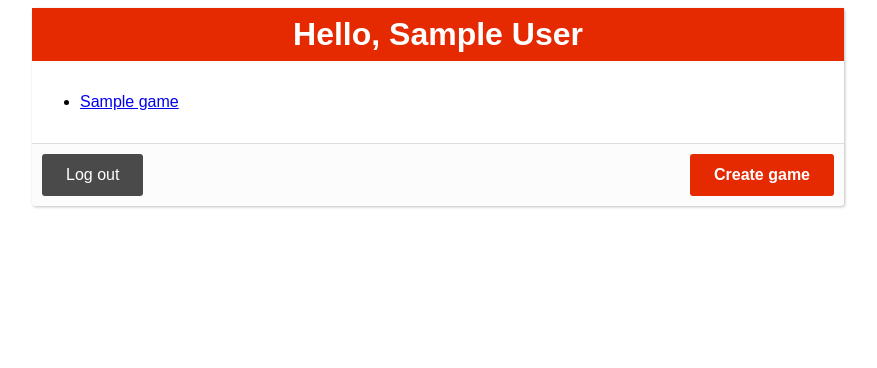
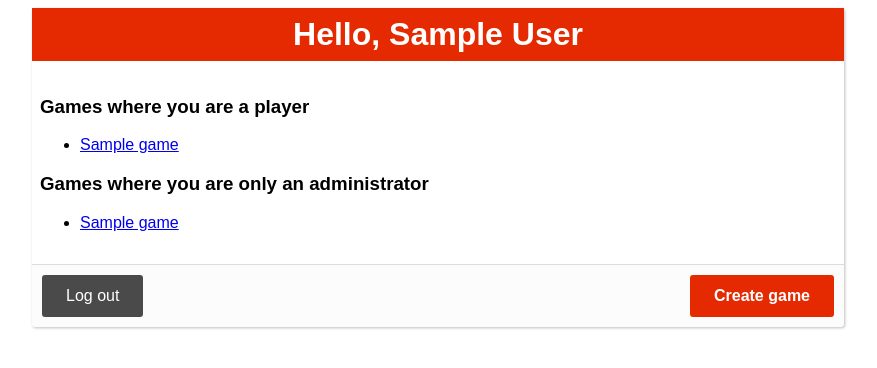
Before and after one commit to tecladocode/secret-santa, a Flask app: template templates/profile.jinja2 in a window 1280 px wide. Shown: the top 368 px of the page, without its empty margins (202-1079 px from the left). Run offline with Flask 2, Linux system fonts and the light colour scheme; the template is opened without the code that fills it: values that come from a table or form of the project are taken from there, others are empty; tables that the repository leaves empty hold one stand-in row (values such as "Sample post").

Commit message:
Added games owned to the player profile.

```diff
--- a/models/users/user.py
+++ b/models/users/user.py
@@ -48,9 +48,9 @@ class User(db.Model):
 
     @classmethod
     def register(cls, name, email, password):
-        user =  cls(name,
-                    email.lower(),
-                    hash_password(password))
+        user = cls(name,
+                   email.lower(),
+                   hash_password(password))
         user.save_to_db()
         return user
 
--- a/templates/profile.jinja2
+++ b/templates/profile.jinja2
@@ -7,6 +7,7 @@
 
     <div class="body">
         {% if user.associated | length %}
+        <h3>{{ localise('site-game_where_you_play') }}</h3>
         <ul>
             {% for association in user.associated %}
                 <li><a href="{{ url_for('game', name=association.game.name) }}">{{ association.game.name }}</a></li>
@@ -14,6 +15,15 @@
         </ul>
         {% else %}
             <p>{{ localise('site-no_games_yet') }}</p>
+        {% endif %}
+
+        {% if user.games_owned | length %}
+            <h3>{{ localise('site-game_where_you_adminstrator') }}</h3>
+            <ul>
+            {% for game in user.games_owned %}
+                <li><a href="{{ url_for('game', name=game.name) }}">{{ game.name }}</a></li>
+            {% endfor %}
+            </ul>
         {% endif %}
     </div>
     <div class="buttons">
--- a/translations/en-GB.json
+++ b/translations/en-GB.json
@@ -31,6 +31,8 @@
   "site-no_games_yet": "You don't have any games yet! Why not create one?",
   "site-form_owner_plays": "Leave this checked if you want to play too, or unchecked if you only want to manage the game",
   "site-no_players_yet": "No players have joined this game yet!",
+  "site-game_where_you_adminstrator": "Games where you are only an administrator",
+  "site-game_where_you_play": "Games where you are a player",
 
   "identity-need_logged_in": "You must be logged in before accessing that page.",
 
--- a/translations/es-ES.json
+++ b/translations/es-ES.json
@@ -36,6 +36,8 @@
   "site-no_games_yet": "Todavía no has creado ninguna partida! Quieres crear una?",
   "site-form_owner_plays": "Activa esto si quieres jugar tú tambien—o desactívalo para sólo ser un administrador de la partida",
   "site-no_players_yet": "Todavía no hay ningún jugador en esta partida.",
+  "site-game_where_you_adminstrator": "Partidas que sólo administras",
+  "site-game_where_you_play": "Partidas en las que juegas",
 
   "games-error_creating": "Hubo un error al crear la partida.",
   "games-not_enough_players": "No hay suficientes jugadores para empezar la partida.",
```
Lines whose indentation alone changed are shown as unchanged.
